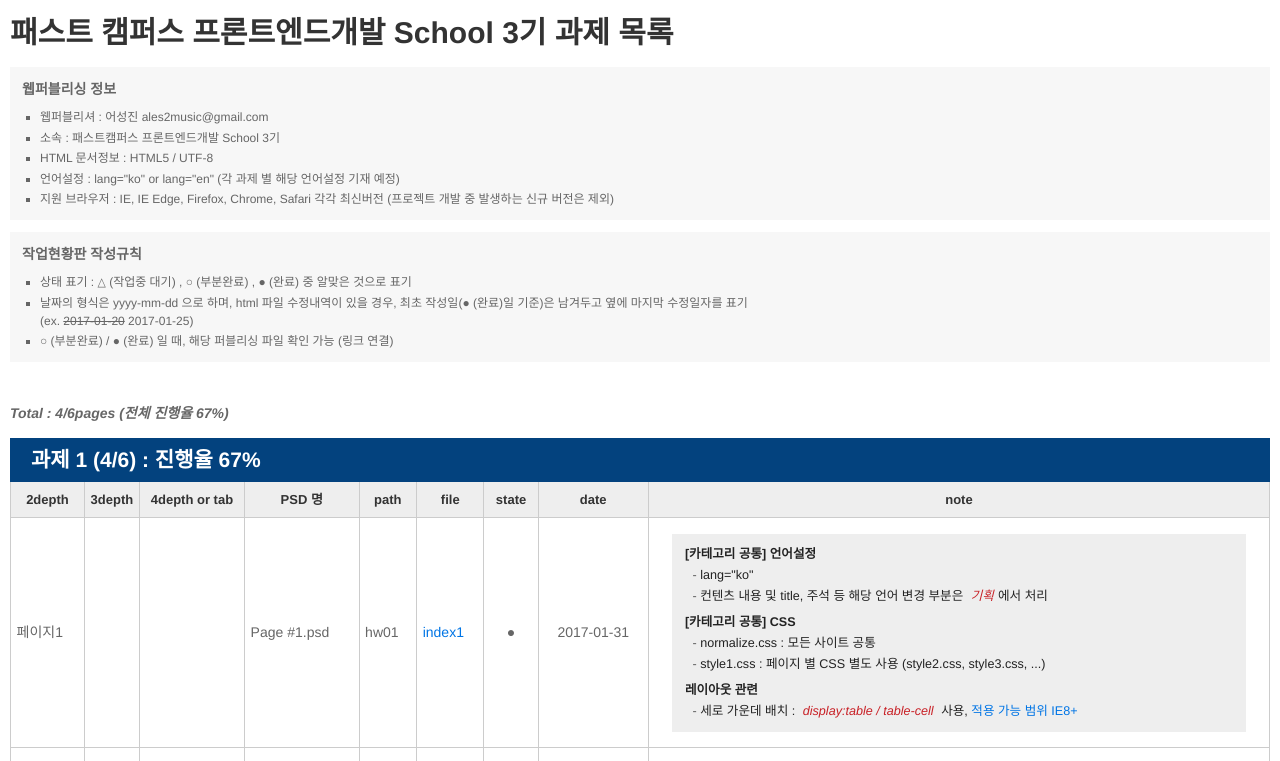
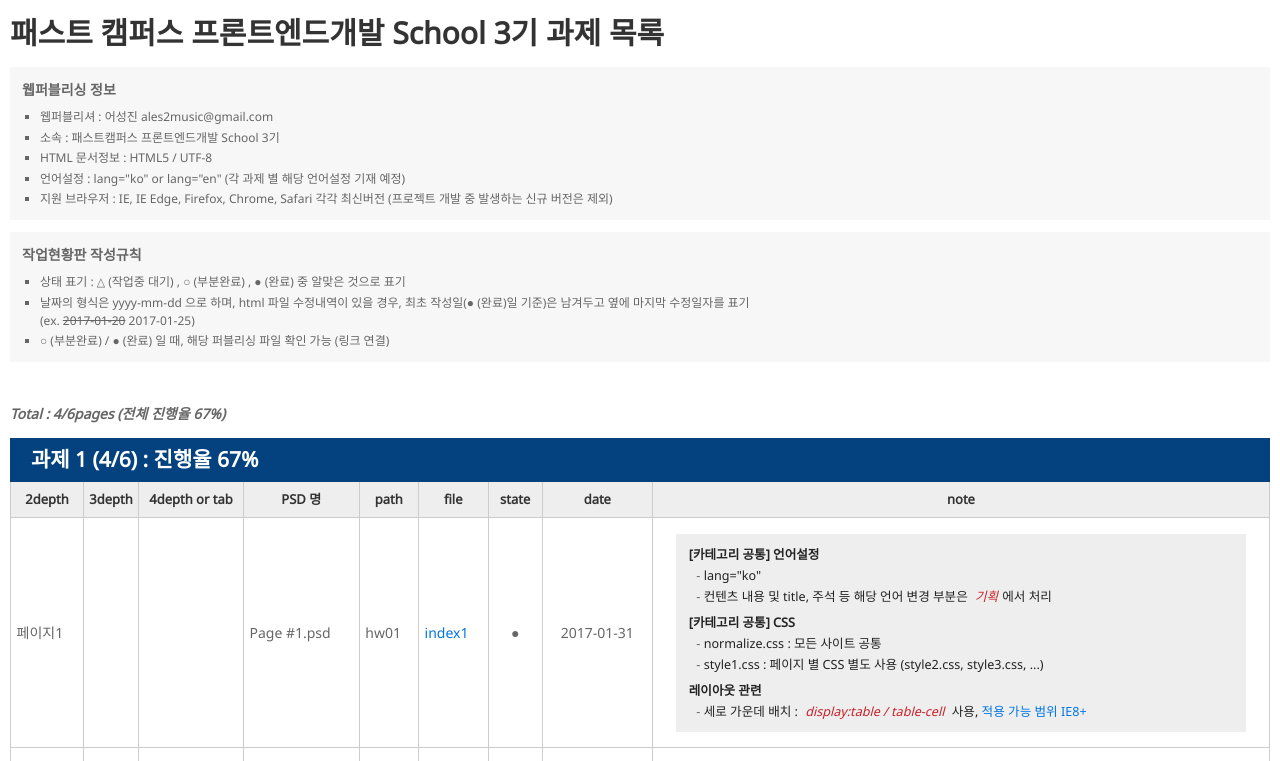
Before and after one commit to seong-jin/FDS3-homework, a plain HTML site: page list.html in a window 1280 px wide. Shown: the top 761 px of the page. Drawn offline with nearby package versions, Linux system fonts and the light colour scheme.

```diff
--- a/list.html
+++ b/list.html
@@ -3,9 +3,10 @@
 <head>
 <meta charset="UTF-8">
 <title>웹 작업현황판 | 패스트 캠퍼스 프론트엔드개발 School 3기 과제 목록</title>
+<link href="http://fonts.googleapis.com/css?family=Noto+Sans" rel="stylesheet">
 <style>
 * {margin:0; padding:0;}
-html {font:10px/1.5 'Malgun Gothic', helvetica, 'Apple Gothic', Tahoma, sans-serif;}
+html {font:10px/1.5 'Noto Sans', 'Malgun Gothic', helvetica, 'Apple Gothic', Tahoma, sans-serif;}
 body {min-width:800px;background:#fff; color:#666;}
 a {color:#0075e5; text-decoration:none;}
 a:focus, a:hover, a:active {text-decoration:underline;}
```
Also changed, not shown: README.md, hw01/images/@btn_pager.png (deleted), hw01/images/@icon_social.png (deleted), hw01/images/@icon_social2.png (deleted), hw01/images/@mockup_browser.png (deleted), hw01/images/@mockup_ipad_mini.png (deleted), hw01/images/@mockup_iphone.png (deleted), hw01/images/@photo_default.png (deleted), hw01/images/@photo_default2.png (deleted), hw01/images/btn_pager.png (deleted), hw01/images/img_map_area.png (deleted).
